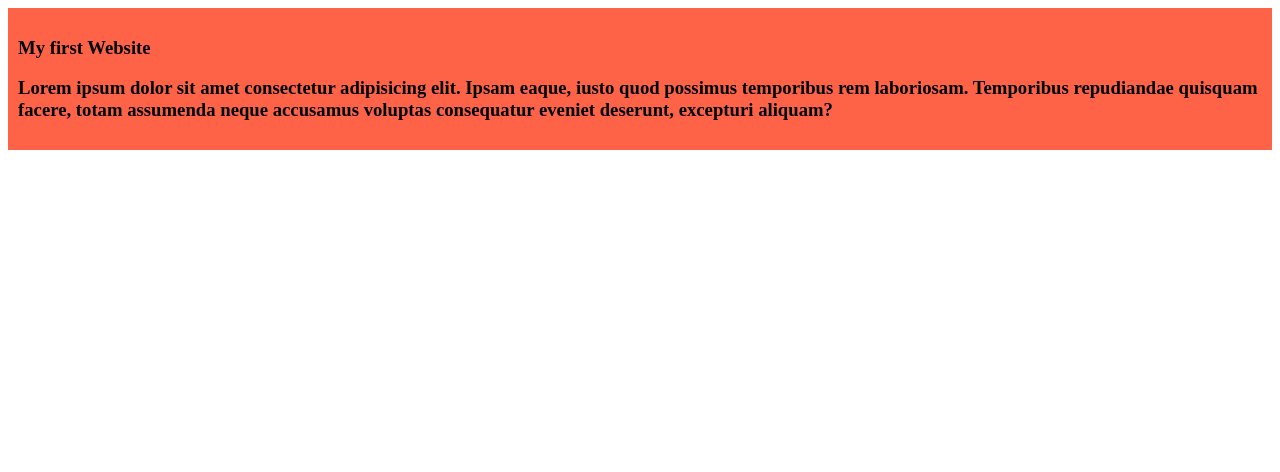
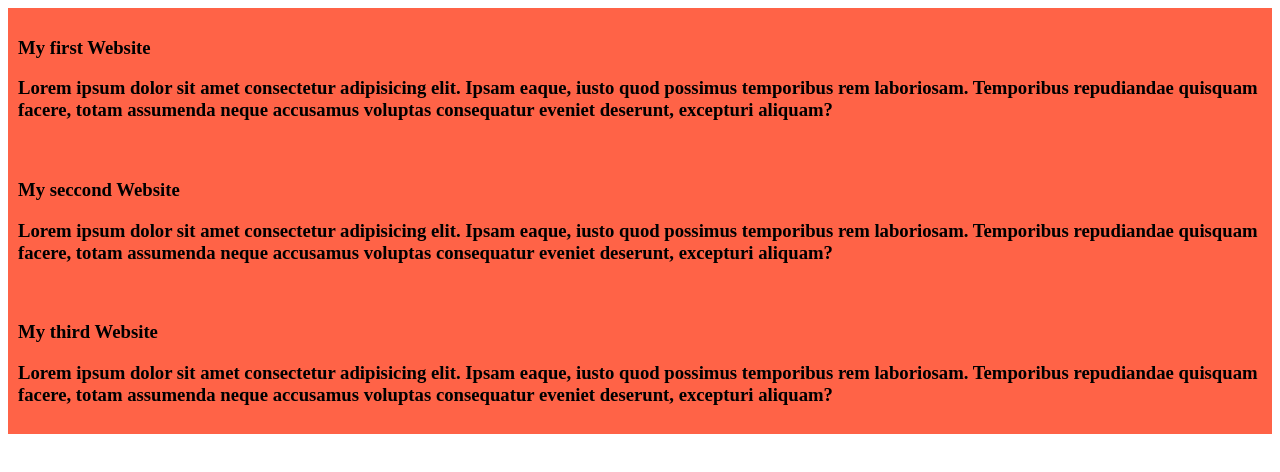
Before and after one commit to majidul-007/my-simple-website, a plain HTML site: page index.html in a window 1280 px wide. Drawn offline with Linux system fonts and the light colour scheme.

Commit message:
added the third website\

```diff
--- a/index.html
+++ b/index.html
@@ -12,5 +12,15 @@
             <p>Lorem ipsum dolor sit amet consectetur adipisicing elit. Ipsam eaque, iusto quod possimus temporibus rem laboriosam. Temporibus repudiandae quisquam facere, totam assumenda neque accusamus voluptas consequatur eveniet deserunt, excepturi aliquam?</p>
         </h3>
     </div>
+    <div>
+        <h3>My seccond Website
+            <p>Lorem ipsum dolor sit amet consectetur adipisicing elit. Ipsam eaque, iusto quod possimus temporibus rem laboriosam. Temporibus repudiandae quisquam facere, totam assumenda neque accusamus voluptas consequatur eveniet deserunt, excepturi aliquam?</p>
+        </h3>
+    </div>
+    <div>
+        <h3>My third Website
+            <p>Lorem ipsum dolor sit amet consectetur adipisicing elit. Ipsam eaque, iusto quod possimus temporibus rem laboriosam. Temporibus repudiandae quisquam facere, totam assumenda neque accusamus voluptas consequatur eveniet deserunt, excepturi aliquam?</p>
+        </h3>
+    </div>
 </body>
 </html>
--- a/styles/style.css
+++ b/styles/style.css
@@ -1,4 +1,5 @@
 div{
     background-color: tomato;
     padding: 10px;
+    margin: 10x;
 }
```
